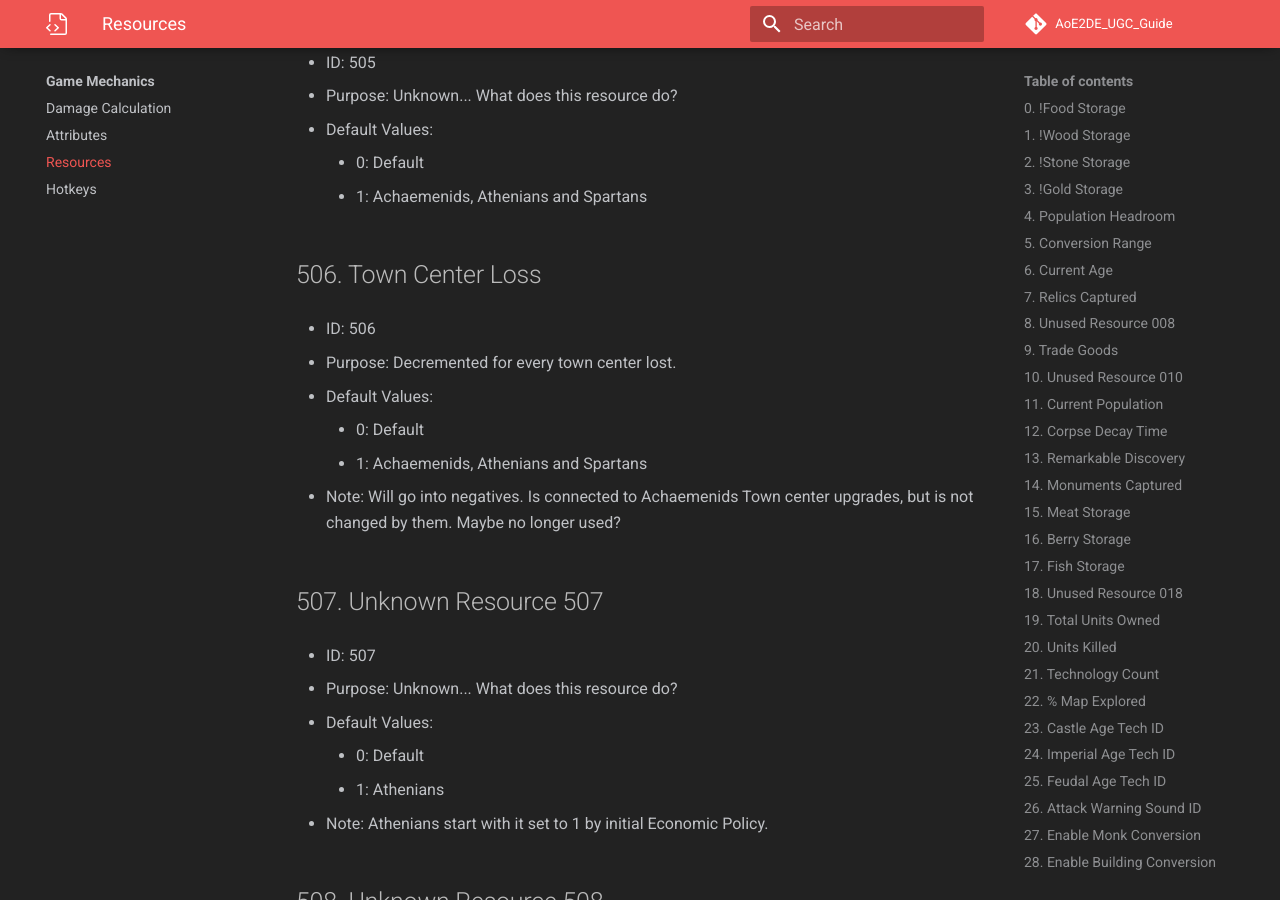
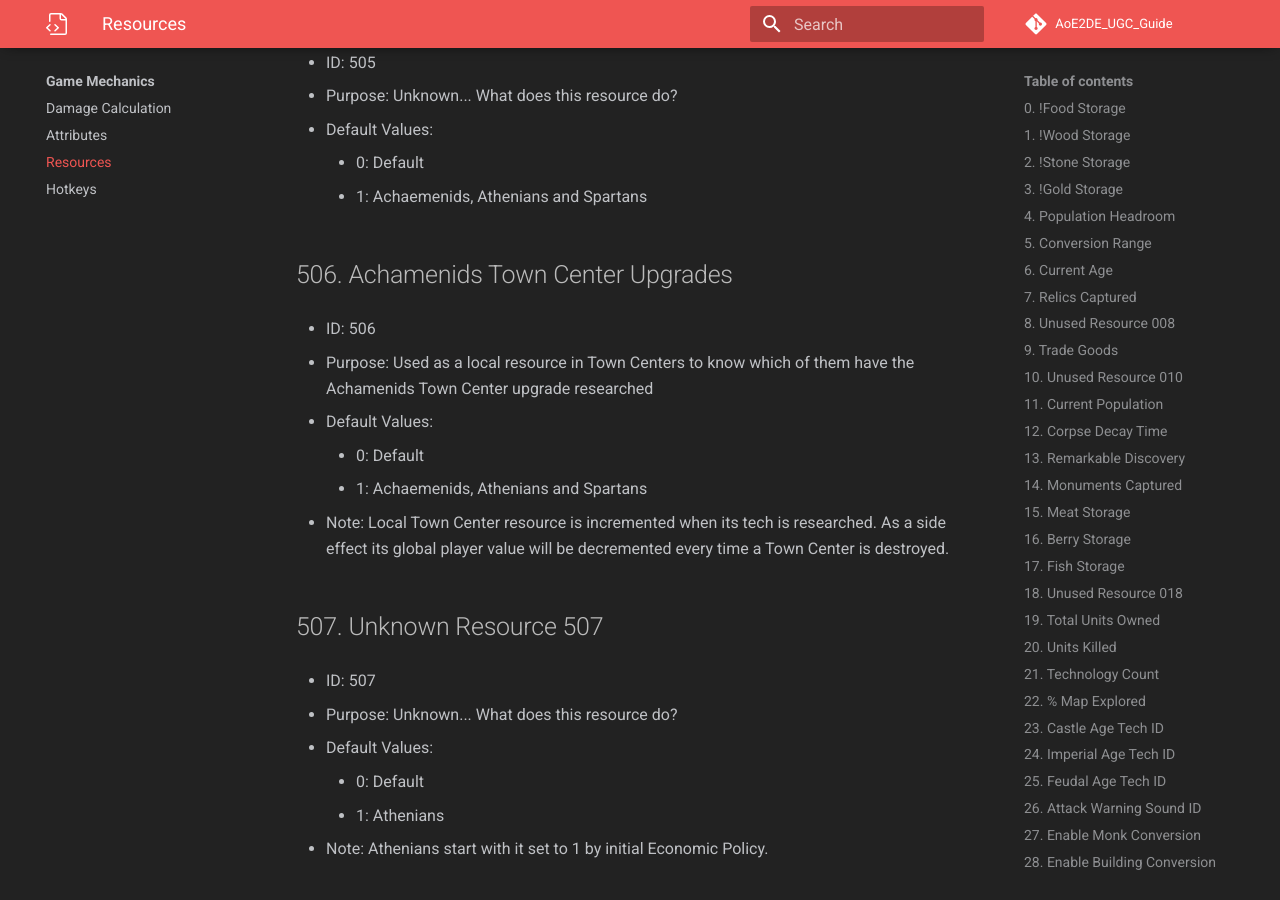
Before and after one commit to Divy1211/AoE2DE_UGC_Guide, an MkDocs documentation site: the page built from docs/general/resources/resources.md, in a window 1280 px wide and 900 px high, scrolled down 101674 px. Built offline with MkDocs 1.6.1 and Material for MkDocs 9.7.7, drawn with Linux system fonts in a browser that asks for light colours; some web fonts are replaced; comment, search, counter and statistics services are not loaded; some of the changed text lies outside the part shown.

Commit message:
updated some incorrect resource description

```diff
--- a/docs/general/resources/resources.md
+++ b/docs/general/resources/resources.md
@@ -3859,18 +3859,18 @@
     - 0:  Default
     - 1:  Achaemenids, Athenians and Spartans
 
-## 506. Town Center Loss
+## 506. Achamenids Town Center Upgrades
 
 - ID: 506
 
-- Purpose: Decremented for every town center lost.
+- Purpose: Used as a local resource in Town Centers to know which of them have the Achamenids Town Center upgrade researched
 
 - Default Values:
 
     - 0:  Default
     - 1:  Achaemenids, Athenians and Spartans
 
-- Note: Will go into negatives. Is connected to Achaemenids Town center upgrades, but is not changed by them. Maybe no longer used?
+- Note: Local Town Center resource is incremented when its tech is researched. As a side effect its global player value will be decremented every time a Town Center is destroyed.
 
 ## 507. Unknown Resource 507
 
```
Also changed, not shown: other parts of docs/general/resources/resources.md (+3 -3 lines), docs/general/resources/res_desc.json.
